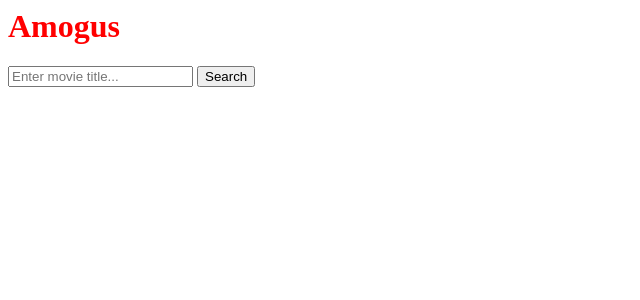
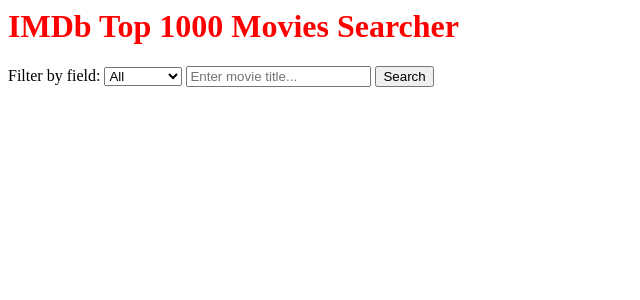
Before and after one commit to tarikjaber/capstone-backend, a Flask app: page / in a window 1280 px wide. Shown: the top 300 px of the page, without its empty margins (0-640 px from the left). Run offline with Flask 3, Linux system fonts and the light colour scheme; some libraries are stand-ins or nearby versions.

Commit message:
Added the ability to query any field

```diff
--- a/app.py
+++ b/app.py
@@ -18,11 +18,24 @@
 
 app = Flask(__name__)
 
-def query_title(series_title):
+def query_field(field_name, field_value):
     query_body = {
         "query": {
             "match": {
-                "Series_Title": series_title
+                field_name: field_value
+            }
+        }
+    }
+
+    # Execute the search query
+    response = es.search(index=INDEX_NAME, body=query_body)
+    return response['hits']['hits']
+
+def query_all_fields(field_value):
+    query_body = {
+        "query": {
+            "query_string": {
+                "query": field_value
             }
         }
     }
@@ -37,9 +50,17 @@
 
 @app.route('/search')
 def search_title():
-    query = request.args.get('query', '')
+    print(request.args)
+    field = request.args.get('field')
+    query = request.args.get('query')
+    print("Field: " + field)
+    print("Query: " + query)
     output = ""
-    response = query_title(query)
+    response = []
+    if field == "all":
+        response = query_all_fields(query)
+    else:
+        response = query_field(field, query)
 
     # Print the results
     for hit in response:
--- a/templates/index.html
+++ b/templates/index.html
@@ -4,8 +4,15 @@
         <link rel="stylesheet" href="{{ url_for('static', filename='css/main.css') }}">
     </head>
     <body>
-        <h1>Amogus</h1>
+        <h1>IMDb Top 1000 Movies Searcher</h1>
         <form hx-get="/search" hx-target="#results" onsubmit="return false;">
+            <label for="field">Filter by field:</label>
+            <select id="field" name="field">
+                <option value="all">All</option>
+                <option value="Series_Title">Title</option>
+                <option value="Genre">Genre</option>
+                <option value="Overview">Overview</option>
+            </select>
             <input type="text" name="query" placeholder="Enter movie title..."/>
             <button type="submit">Search</button>
         </form>
```
